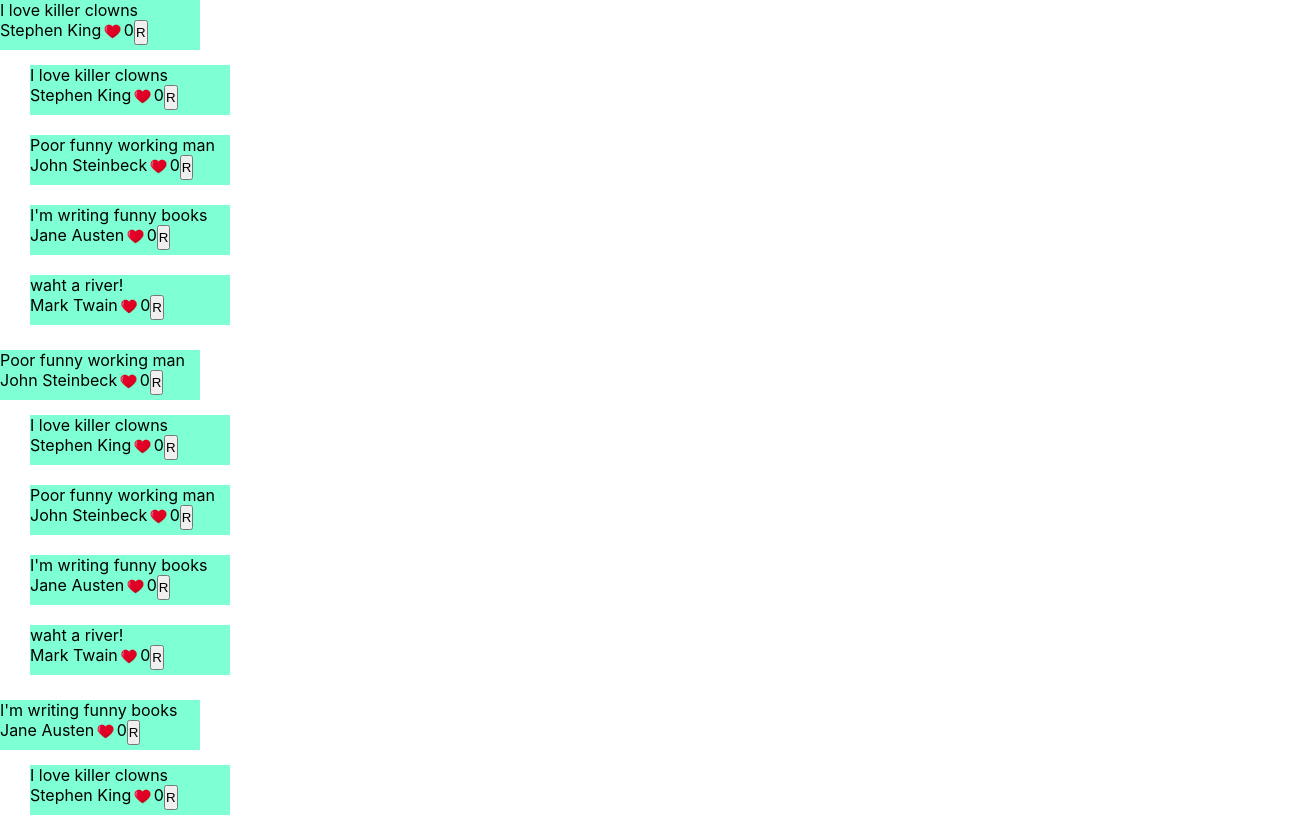
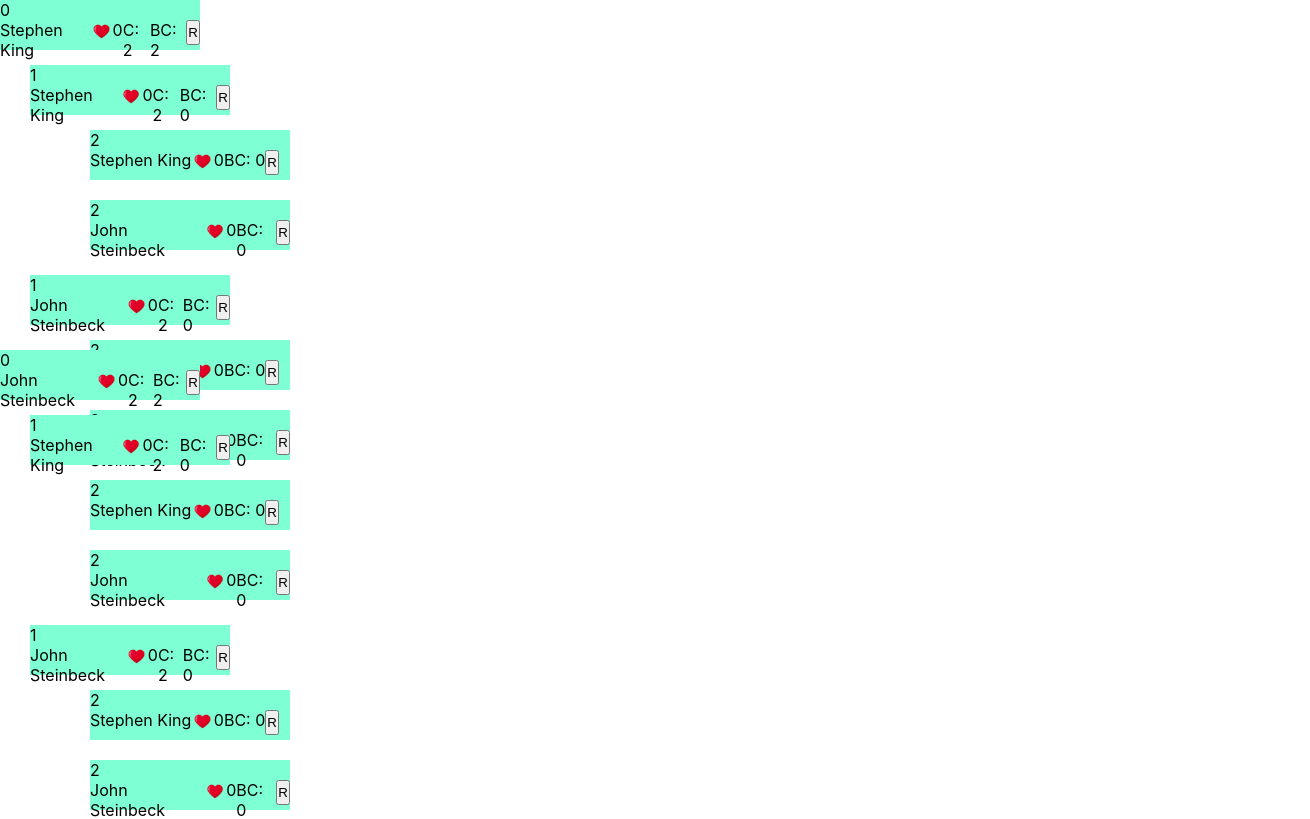
Before and after one commit to Tkcodin/WorkSafeGroup, a React (Create React App) app in the folder client/: page /CP in a window 1280 px wide. Shown: the top 819 px of the page, 1310 px wide, since content can reach past the window. Built offline with nearby package versions, Linux system fonts and the light colour scheme.

Commit message:
update but not fix to comment section

```diff
--- a/client/src/Comment/Comment2.js
+++ b/client/src/Comment/Comment2.js
@@ -10,12 +10,23 @@
     const comments = props.comments;
     const author=props.author;
     const comment=props.text;
+
     const [likeCount, setLikeCount] = useState(0);
     const [replyVisible, setReplyVisible] = useState(false);
     const [commentsExist, setCommentsExist] = useState(false);
     const [bottomMargin, setBottomMargin] = useState(false);
     const [babyReplies, setBabyReplies] = useState(0);
+    const [babyComments, setBabyComments] = useState(0);
     const [started, setStarted] = useState(false);
+    const [batchUpdate, setBatchUpdate] = useState([]);
+
+    useEffect(() => {
+        if (batchUpdate.length > 0) {
+            const totalUpdates = batchUpdate.reduce((acc, current) => acc + current, 0);
+            props.updateDadsBabyComments(totalUpdates);
+            setBatchUpdate([]);
+        }
+      }, [batchUpdate]);
 
     useEffect(() => {
         if (comments && comments.length > 0) {
@@ -34,6 +45,9 @@
         if(commentsExist){
             bm = bm + comments.length*70;
         }
+        if(babyComments > 0){
+            bm = bm + babyComments*70;
+        }
         if(babyReplies>0){
             bm = bm + babyReplies*60;
         }
@@ -42,6 +56,46 @@
         }
         setBottomMargin(bm);
     });
+
+    useEffect(() => {
+        // const doIt = async () => {
+            if(tier>0){
+            // Call the update function in the parent component
+            console.log("about to call props function");
+            let x = 0;
+            let cl = 0;
+            if(comments && comments.length >0){
+                cl = cl + comments.length;
+                x = x + comments.length;
+            }
+            // x = x + babyComments;
+            console.log("Im tier: " + tier + " with comments: " + cl + " and with BC: " + babyComments);
+            props.updateDadsBabyComments(x);
+
+            console.log("just called the props function");
+            }
+        // }
+        // doIt();
+      },[comments]);
+
+      useEffect(() => {
+        console.log("testRefresh");
+      },[babyComments]);
+
+    const updateBabyComments = (n) =>{
+        let x = babyComments + n;
+
+        console.log(babyComments + " + " + n + "---> " + x);
+        setBabyComments(x);
+        if(tier>0){
+            console.log("recursing");
+            // props.updateDadsBabyComments(n);
+            setBatchUpdate(prevBatchUpdate => [...prevBatchUpdate, n]);
+        }
+
+    };
+
+    const getBabyComments = () => babyComments;
 
     function HeartClick(e){
         e.preventDefault();
@@ -61,23 +115,29 @@
         //className={replyVisible ? (commentsExist ?'with-reply comments' : 'with-reply') : (commentsExist ? 'comments' : '')}
         <div id="comment2" style={{ marginLeft: `${tier * 30}px`, marginBottom: bottomMargin}}>
             <p className="comment2Comment">
-                {comment}
+                {tier}
             </p>
             <div id="comment2Bar">
                 <label id="comment2Author">{author}</label>
                 <img id="comment2Heart" src ={heart} onClick={(e) => HeartClick(e)}></img>
                 <label>{likeCount}</label>
+                {commentsExist && <label>C: {comments.length}</label>}
+                <label>BC: {babyComments}</label>
                 <button id="comment2ReplyButton" onClick={(e) => ReplyClick(e)}>R</button>
             </div>
             {replyVisible && <Reply hide={{setReplyVisible}} />}
             <br></br>
             {commentsExist && <div id="c2TreeV">
                     {comments && comments.length > 0 && comments.map((comment, index) => (
-                        <Comment key = {index} author = {comment.author} text = {comment.text} tier={tier+1} tellReplyOpen={{setBabyReplies}} dadsReplies={{babyReplies}}/>
+                        <Comment key = {index} author = {comment.author} text = {comment.text} tier={tier+1}
+                        tellReplyOpen={{setBabyReplies}} dadsReplies={{babyReplies}}
+                        updateDadsBabyComments={(n) => updateBabyComments(n)}
+                        getDadsBabyComments={getBabyComments}
+                        comments = {tier < 1 ? comments : null}
+                        />
                     ))}
             </div>}
         </div>
-
     )
 }
 
--- a/client/src/Comment/CommentPractice.js
+++ b/client/src/Comment/CommentPractice.js
@@ -5,10 +5,10 @@
 const CommentPractice = () => {
 
     const comments = [
-        { author: "Stephen King", text: "I love killer clowns" },
-        { author: "John Steinbeck", text: "Poor funny working man" },
-        { author: "Jane Austen", text: "I'm writing funny books" },
-        { author: "Mark Twain", text: "waht a river!" }
+        { author: "Stephen King", text: "I love killer clowns", tier: 0 },
+        { author: "John Steinbeck", text: "Poor funny working man", tier: 0 },
+        // { author: "Jane Austen", text: "I'm writing funny books", tier: 0 },
+        // { author: "Mark Twain", text: "waht a river!", tier: 0, }
       ];
 
 
```
